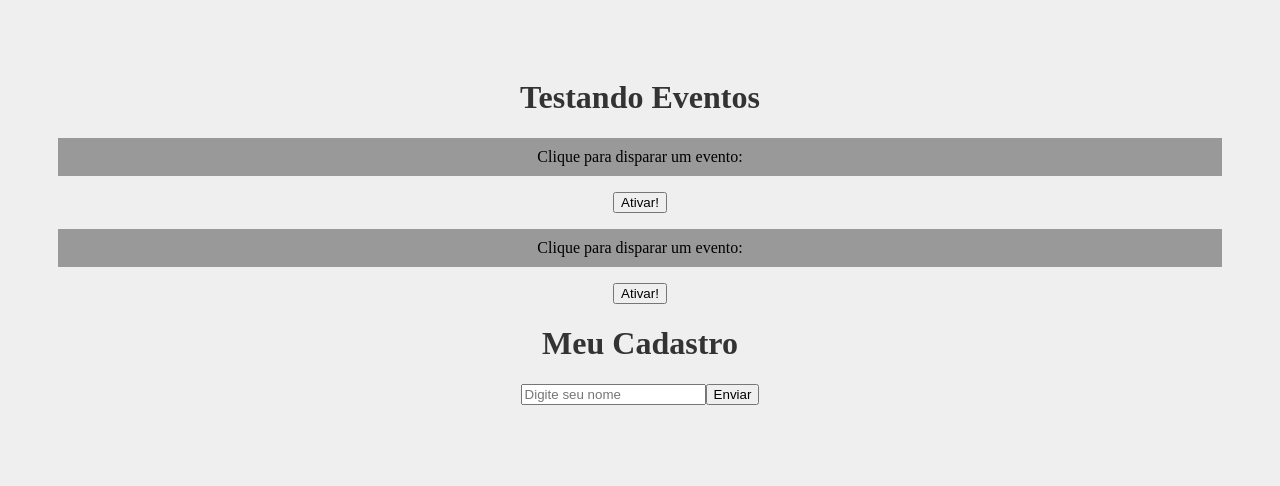
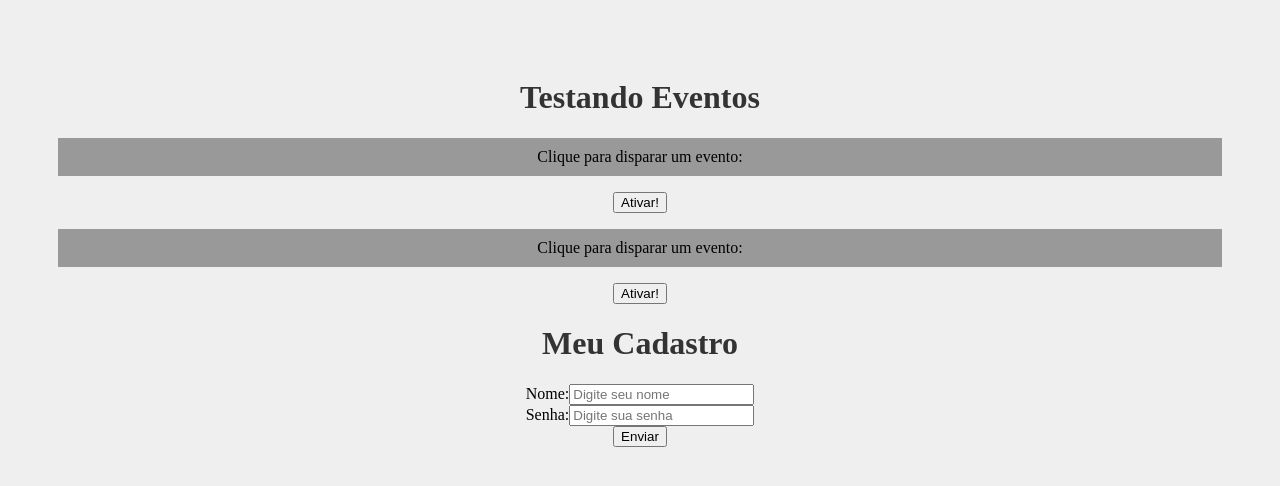
Before and after one commit to mrcnbsb/react-curso, a React (Create React App) app: page / in a window 1280 px wide. Shown: the top 486 px of the page. Built offline with nearby package versions, Linux system fonts and the light colour scheme.

Commit message:
useState

```diff
--- a/src/components/Evento.js
+++ b/src/components/Evento.js
@@ -1,7 +1,7 @@
 function Evento({numero}) {
 
     function meuEvento(){
-        console.log(`Ativou o evento! ${numero}`)
+        alert(`Ativou o evento! ${numero}`)
     }
 
     return(
--- a/src/components/Form.js
+++ b/src/components/Form.js
@@ -1,15 +1,43 @@
+import { useState } from 'react'
+
 function Form(){
 
-    function cadastrarUsuario(){
-        alert("Usuário cadastrado com sucesso!")
+    function cadastrarUsuario(e){
+        e.preventDefault();
+        console.log(name)
+        console.log(`Usuário ${name} cadastrado com a senha ${password}!`)
     }
+
+    const [name, setName] = useState()
+    const [password, setPassword] = useState()
 
     return(
         <div>
             <h1>Meu Cadastro</h1>
             <form onSubmit={cadastrarUsuario}>
-                <input type="text" placeholder="Digite seu nome" />
-                <button type="submit">Enviar</button>
+                <div>
+                    <label htmlFor="name">Nome:</label>
+                    <input
+                        type="text"
+                        id="name"
+                        name="name"
+                        placeholder="Digite seu nome"
+                        onChange={(e) => setName(e.target.value)}
+                    />
+                </div>
+                <div>
+                    <label htmlFor="password">Senha:</label>
+                    <input
+                        type="password"
+                        id="password"
+                        name="password"
+                        placeholder="Digite sua senha"
+                        onChange={(e) => setPassword(e.target.value)}
+                    />
+                </div>
+                <div>
+                    <button type="submit">Enviar</button>
+                </div>
             </form>
         </div>
     )
```
